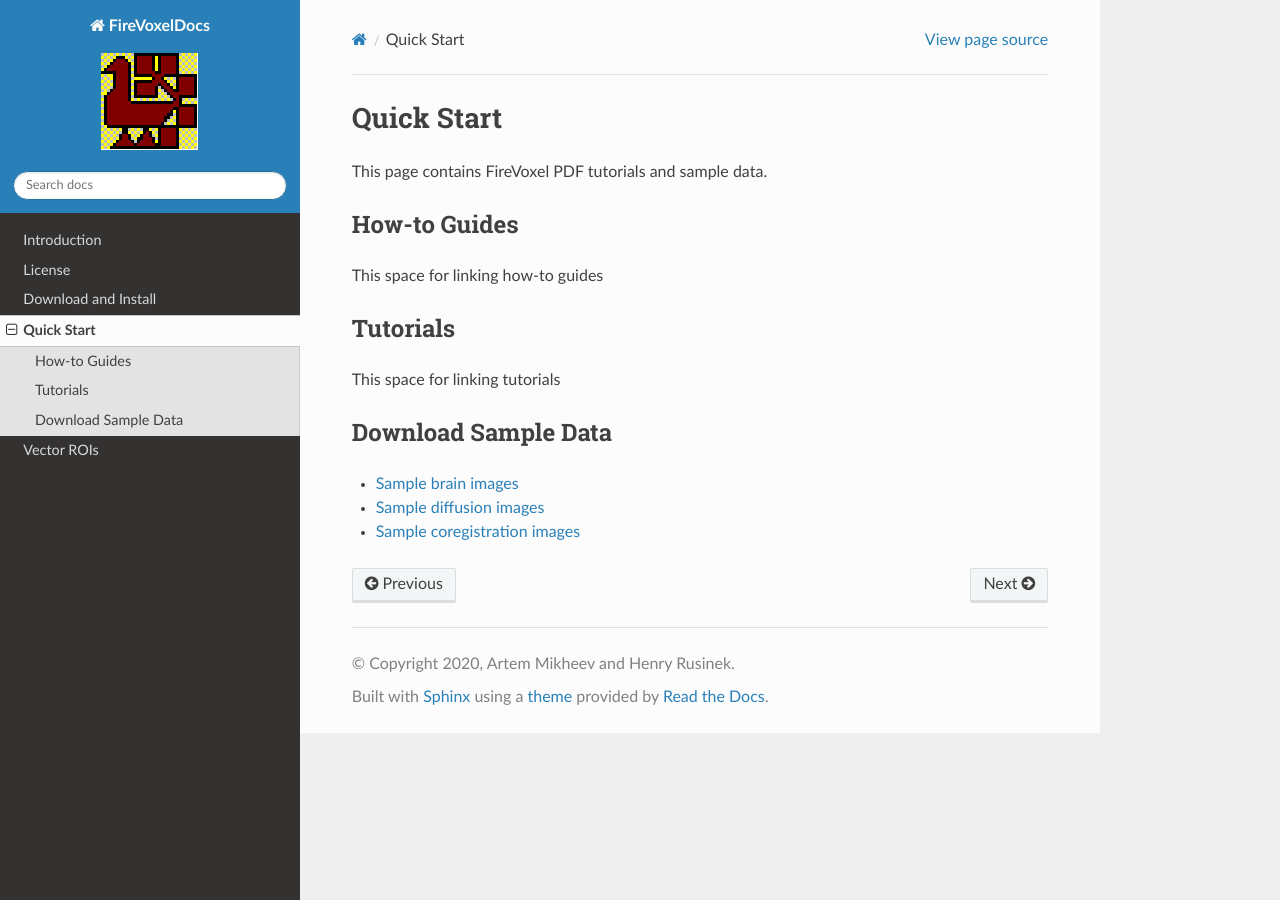
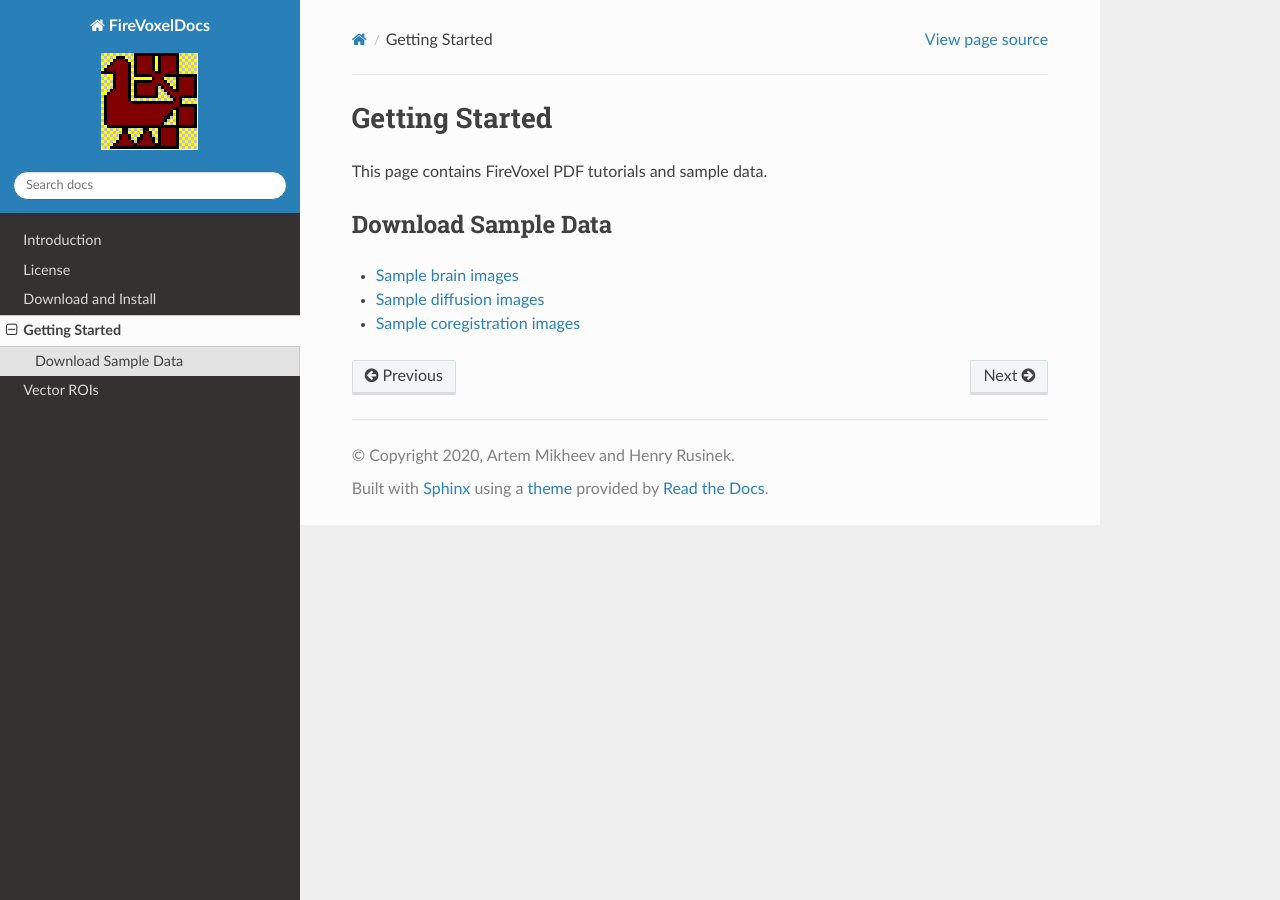
Before and after one commit to lbokacheva/firevoxeldocs, a Sphinx documentation site: the page built from docs/source/usage/quickstart.rst, in a window 1280 px wide. Built offline with Sphinx 7.4.7 and the Read the Docs theme 2.0.0, drawn with Linux system fonts in a browser that asks for light colours.

Commit message:
Change title to Getting Started

```diff
--- a/docs/source/usage/quickstart.rst
+++ b/docs/source/usage/quickstart.rst
@@ -1,26 +1,7 @@
-Quick Start
-============
+Getting Started
+================
 
 This page contains FireVoxel PDF tutorials and sample data.
-
-How-to Guides
--------------
-
-This space for linking how-to guides
-
-.. Testing internal links to downloadable data
-    * :download:`Quick-start guide -- Basics <../files/Intro_QuickStart.pdf>`
-    * :download:`Quick-start guide -- Diffusion <../files/DiffusionMapQuickStart.pdf>`
-
-Tutorials
-----------
-
-This space for linking tutorials
-
-.. Testing internal links to downloadable data
-   * :download:`Coregistration tutorial <../files/Coregistration_QuickStart.pdf>`
-   * :download:`Texture tutorial <../files/Texture_QuickStart.pdf>`
-   * :download:`Vector ROI tutorial <../files/Vector_ROIs.pdf>`
 
 
 Download Sample Data
```
